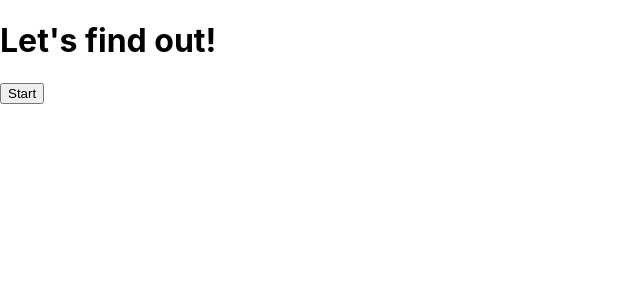
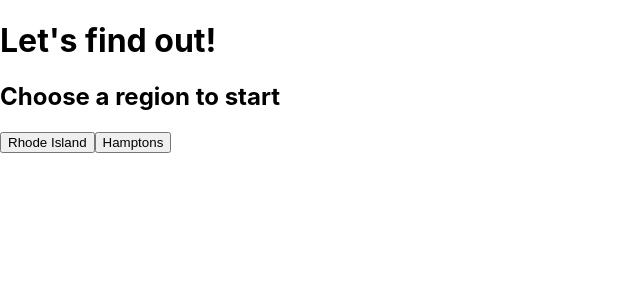
Before and after one commit to phantomphildius/can-i-surf, a React (Create React App) app in the folder client/: page / in a window 1280 px wide. Shown: the top 300 px of the page, without its empty margins (0-640 px from the left). Built offline with nearby package versions, Linux system fonts and the light colour scheme.

Commit message:
out east

```diff
--- a/client/src/App.tsx
+++ b/client/src/App.tsx
@@ -7,6 +7,7 @@
 
 const App: React.FC = () => {
   const [stepName, setStepName] = useState('intro');
+  const [recommendationRegion, setRecommendationRegion] = useState<string>('');
   const [recommendedSpot, setRecommendedSpot] = useState<Spot | null>(null);
   const [recommendedTime, setRecommendedTime] = useState<number>(0);
 
@@ -15,15 +16,24 @@
     setRecommendedTime(spotTime);
     setStepName('forecast');
   };
+  const introHandler = (location: string) => {
+    setRecommendationRegion(location);
+    setStepName('recommendation');
+  };
 
   const spotRecommendationPhaseFactory = (stepName: string) => {
-    if (stepName === 'recommendation') {
-      return <Recommendations recommendationHandler={recommendationHandler} />;
+    if (stepName === 'recommendation' && recommendationRegion) {
+      return (
+        <Recommendations
+          recommendationHandler={recommendationHandler}
+          recommendationRegion={recommendationRegion}
+        />
+      );
     } else if (stepName === 'forecast' && recommendedSpot) {
-      // make it so this isn't necessary
+      // make it so this isn't necessary ^ and think about a provider maybe or react-router
       return <Forecast spot={recommendedSpot} time={recommendedTime} />;
     } else {
-      return <Intro clickHandler={() => setStepName('recommendation')} />;
+      return <Intro clickHandler={introHandler} />;
     }
   };
 
--- a/client/src/components/Intro.tsx
+++ b/client/src/components/Intro.tsx
@@ -1,8 +1,12 @@
 import React from 'react';
 
-const Intro: React.FC<{ clickHandler: () => void }> = ({ clickHandler }) => (
+const Intro: React.FC<{ clickHandler: (location: string) => void }> = ({
+  clickHandler,
+}) => (
   <section>
-    <button onClick={clickHandler}>Start</button>
+    <h2>Choose a region to start</h2>
+    <button onClick={() => clickHandler('Rhode Island')}>Rhode Island</button>
+    <button onClick={() => clickHandler('Hamptons')}>Hamptons</button>
   </section>
 );
 
--- a/client/src/components/Recommendations.tsx
+++ b/client/src/components/Recommendations.tsx
@@ -5,15 +5,21 @@
 import styles from '../styles';
 import { Recommendation as IRecommendation, Spot } from '../data';
 
-const Recommendations: React.FC<{
+interface Props {
   recommendationHandler: (spot: Spot, spotTime: number) => void;
-}> = ({ recommendationHandler }) => {
+  recommendationRegion: string;
+}
+
+const Recommendations: React.FC<Props> = ({
+  recommendationHandler,
+  recommendationRegion,
+}) => {
   const Loader: React.FC = () => <h2>Finding out...</h2>;
 
   const { data: recommendations, loading } = usePost<
     { location: string },
     IRecommendation[]
-  >('/recommendations/spot', { location: 'rhodeIsland' });
+  >('/recommendations/spot', { location: recommendationRegion });
 
   if (loading && !recommendations) {
     return <Loader />;
@@ -21,7 +27,7 @@
 
   return (
     <section>
-      <h2>Best bets</h2>
+      <h2>Best bets for {recommendationRegion}</h2>
       <div style={styles.flex}>
         {recommendations ? (
           recommendations.map((rec) => (
```
Also changed, not shown: 2 other files (tests, documents, lock files or other folders).
